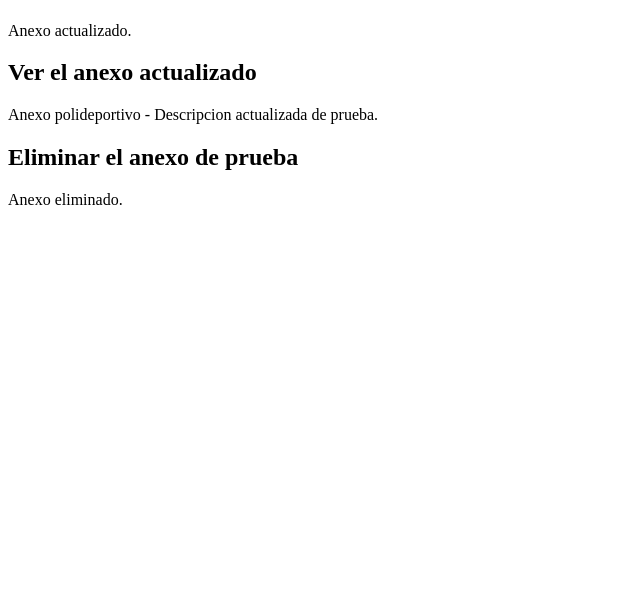
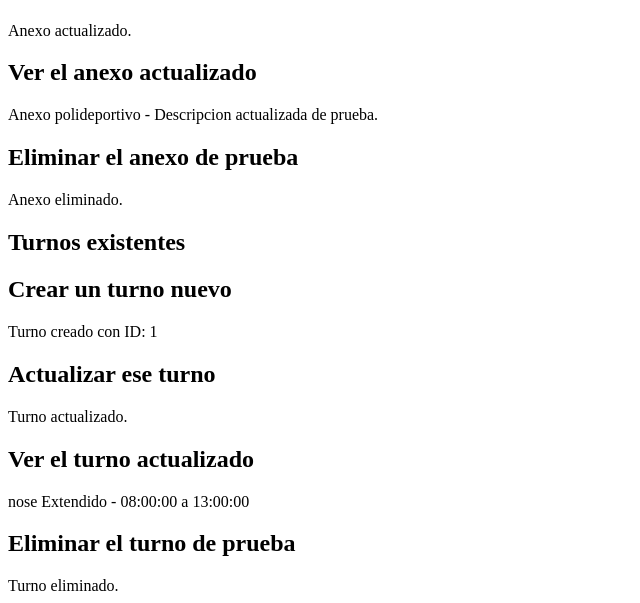
Before and after one commit to Peladin2/luminar_code, a PHP site: page /backend/probar_crud.php in a window 1280 px wide. Shown: the part 1587-2190 px from the top of the page, without its empty margins (0-640 px from the left). Before the commit the page ends 1792 px from the top, so only its background shows below. Run offline with PHP 8.4, Linux system fonts and the light colour scheme; data that the repository does not hold is empty.

Commit message:
feat: agrega prueba de CRUD para Turno

```diff
--- a/backend/probar_crud.php
+++ b/backend/probar_crud.php
@@ -135,3 +135,31 @@ echo $anexoActualizado['Nombre'] . " - " . $anexoActualizado['Descripcion'] . "<
 echo "<h2>Eliminar el anexo de prueba</h2>";
 $anexo->eliminar($nuevoIdAnexo);
 echo "Anexo eliminado.<br>";
+
+// Turno
+
+require_once __DIR__ . '/models/Turno.php';
+
+$turno = new Turno();
+
+echo "<h2>Turnos existentes</h2>";
+$listaTurnos = $turno->obtenerTodos();
+foreach ($listaTurnos as $fila) {
+    echo "ID " . $fila['ID_Turno'] . " - Turno " . $fila['Numero_Turno'] . ": " . $fila['Descripcion'] . " (" . $fila['Hora_Entrada'] . " a " . $fila['Hora_Salida'] . ")<br>";
+}
+
+echo "<h2>Crear un turno nuevo</h2>";
+$nuevoIdTurno = $turno->crear(6, 'nose', '08:00:00', '12:00:00');
+echo "Turno creado con ID: " . $nuevoIdTurno . "<br>";
+
+echo "<h2>Actualizar ese turno</h2>";
+$turno->actualizar($nuevoIdTurno, 6, 'nose Extendido', '08:00:00', '13:00:00');
+echo "Turno actualizado.<br>";
+
+echo "<h2>Ver el turno actualizado</h2>";
+$turnoActualizado = $turno->obtenerPorId($nuevoIdTurno);
+echo $turnoActualizado['Descripcion'] . " - " . $turnoActualizado['Hora_Entrada'] . " a " . $turnoActualizado['Hora_Salida'] . "<br>";
+
+echo "<h2>Eliminar el turno de prueba</h2>";
+$turno->eliminar($nuevoIdTurno);
+echo "Turno eliminado.<br>";
```
